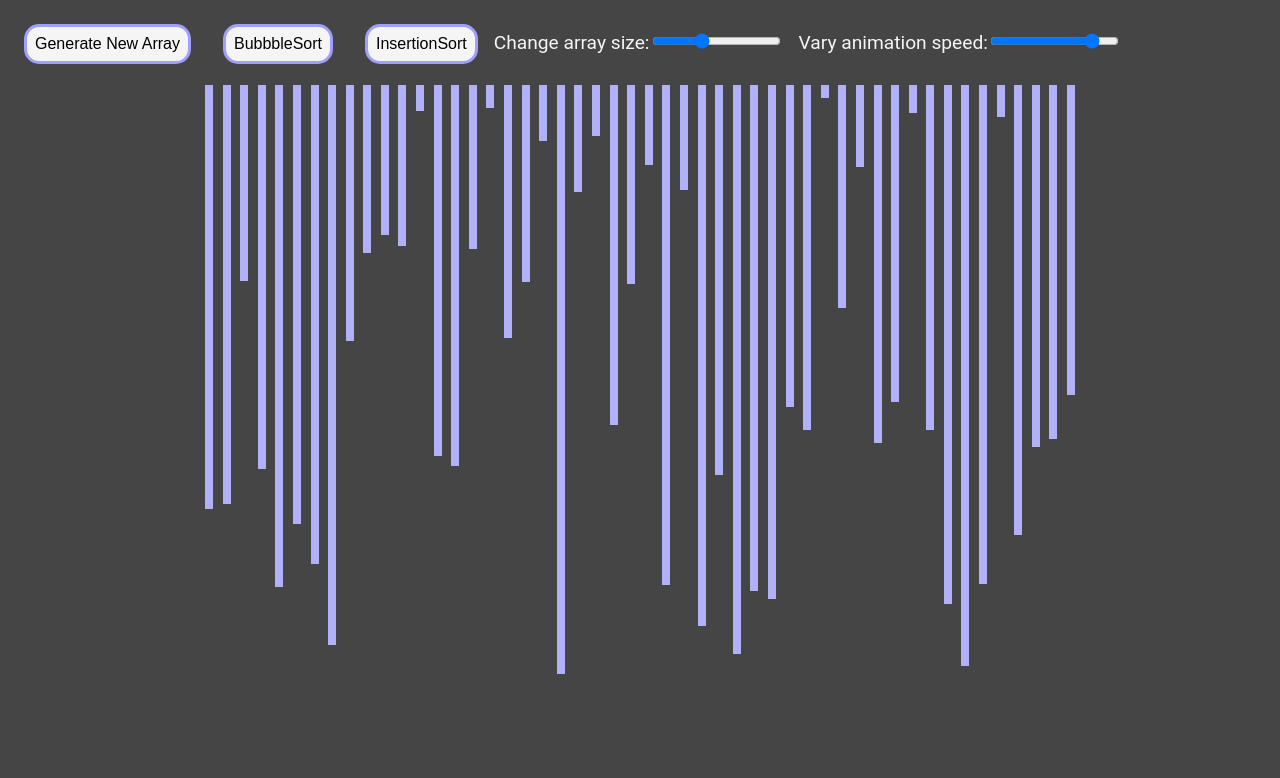
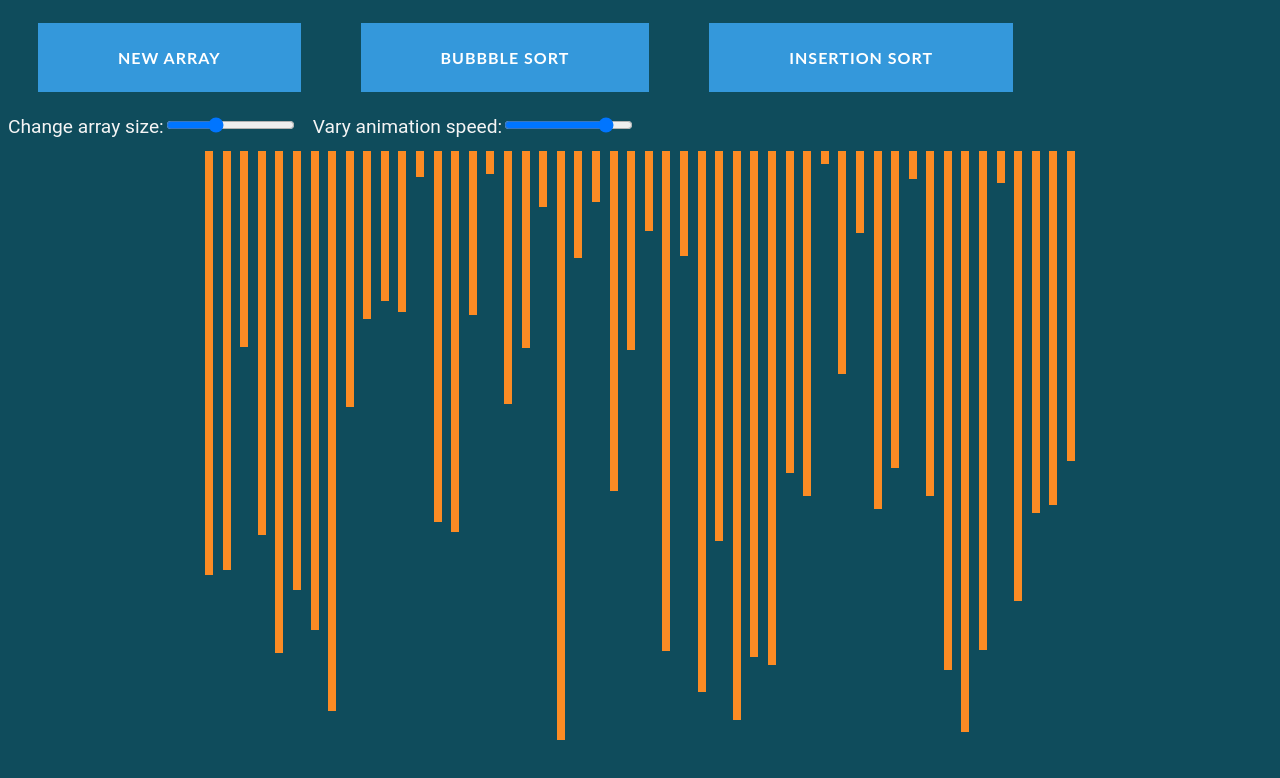
Before and after one commit to sarthakDora/SortAlgoVisualizer.github.io, a React (Create React App) app in the folder sort-algo-visualizer/: page / in a window 1280 px wide. Shown: the top 778 px of the page. Built offline with nearby package versions, Linux system fonts and the light colour scheme.

Commit message:
css updated

```diff
--- a/sort-algo-visualizer/src/VisualizerComponent.css
+++ b/sort-algo-visualizer/src/VisualizerComponent.css
@@ -1,9 +1,9 @@
 body{
-    background-color: rgb(69, 69, 69);
+    background-color: rgb(15, 76, 92);
 }
 li{
-    background-color: rgb(177, 177, 248);
-    width:0.5em;
+    background-color: rgb(251, 139, 36);
+    width:0.8em;
     margin: 0.3em;
 
 }
@@ -12,15 +12,88 @@
     justify-content: center;
 }
 .btn{
+    /* background-color: #008CBA; */
+    /* border: none;
+    color: white;
+    padding: 0.5em;
+    text-align: center;
+    text-decoration: none;
+    display: inline-block;
+    font-size: 16px;
+    margin: 1em;
+    cursor: pointer; */
+
+
+    border: none;
+    font-family: 'Lato';
+    font-size: inherit;
+    color: inherit;
+    background: none;
     cursor: pointer;
-    margin: 1em;
-    padding: 0.5em;
-    font-size:1em;
-    border: 0.2em solid rgb(159, 159, 255);
-    border-radius: 15px;
-    /* color: whitesmoke; */
-    background-color: whitesmoke;
+    padding: 25px 80px;
+    display: inline-block;
+    margin: 15px 30px;
+    text-transform: uppercase;
+    letter-spacing: 1px;
+    font-weight: 700;
+    outline: none;
+    position: relative;
+    -webkit-transition: all 0.3s;
+    -moz-transition: all 0.3s;
+    transition: all 0.3s;
+
 }
+.btn:after {
+    content: '';
+    position: absolute;
+    z-index: -1;
+    -webkit-transition: all 0.3s;
+    -moz-transition: all 0.3s;
+    transition: all 0.3s;
+  }
+
+  /* Pseudo elements for icons */
+  .btn:before {
+    font-family: 'FontAwesome';
+    speak: none;
+    font-style: normal;
+    font-weight: normal;
+    font-variant: normal;
+    text-transform: none;
+    line-height: 1;
+    position: relative;
+    -webkit-font-smoothing: antialiased;
+  }
+
+.btn-1 {
+    background: #3498db;
+    color: #fff;
+  }
+  .btn-1:hover {
+    background: #2980b9;
+  }
+
+  .btn-1:active {
+    background: #2980b9;
+    top: 2px;
+  }
+  .btn-1:before {
+    position: absolute;
+    height: 100%;
+    left: 0;
+    top: 0;
+    line-height: 3;
+    font-size: 140%;
+    width: 60px;
+  }
+
+  .btn-sep {
+    padding: 25px 60px 25px 120px;
+  }
+  .icon-info:before {
+    content: "\f05a";
+  }
+
 .btn:hover{
    transform: scale(1.1);
 }
--- a/sort-algo-visualizer/src/visualizerComponent.jsx
+++ b/sort-algo-visualizer/src/visualizerComponent.jsx
@@ -5,9 +5,9 @@
 import { InsertionSort } from './SortingAlgoComponent/insertionSort';
 import { SelectionSort } from './SortingAlgoComponent/selectionSort';
 
-const color1 = `red`;
-const color2 = `rgb(177, 177, 248)`;
-const color3 = `rgb(149, 246, 108)`;
+const color1 = `rgb(242, 242, 242)`;
+const color2 = `rgb(251, 139, 36)`;
+const color3 = `rgb(255, 255, 63)`;
 const color4 = `green`;
 
 export default class VisualizerComponent extends Component {
@@ -188,17 +188,17 @@
     const { arr } = this.state;
     return (
  <div>
-         <button className="btn" id="newArray" onClick={() => {
+         <button className="btn btn-1 .btn-sep icon-info" id="newArray" onClick={() => {
                     this.resetArray();
-                }}>Generate New Array</button>
-         <button className="btn" id="bubble" onClick={() => {
+                }}>New Array</button>
+         <button className="btn btn-1 .btn-sep icon-info" id="bubble" onClick={() => {
                     this.BubbbleSort();
                     this.disableButtons("bubble");
-                }}>BubbbleSort</button>
-          <button className="btn" id="insertion" onClick={() => {
+                }}>Bubbble Sort</button>
+          <button className="btn btn-1 .btn-sep icon-info" id="insertion" onClick={() => {
                     this.insertionSort();
                     this.disableButtons("insertion");
-                }}>InsertionSort</button>
+                }}>Insertion Sort</button>
 
                 <div style={{ display: "inline-block", margin: "0.5em 0 0.5em" }}>
                     <label style={{ color: "whitesmoke", fontSize: "1.2em", fontFamily: "Roboto" }}>Change array size:</label>
```
